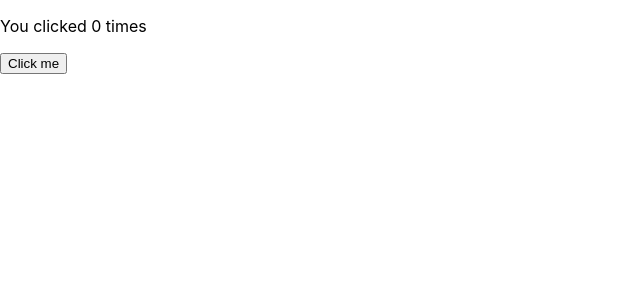
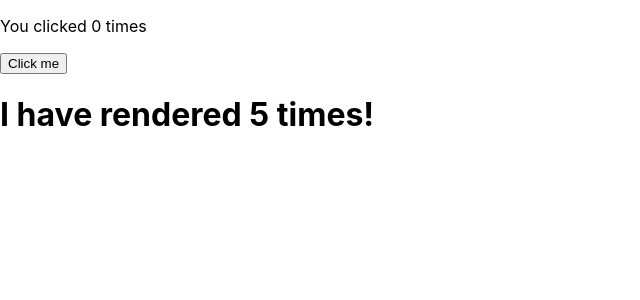
Before and after one commit to ajittupe2548/react-practice, a React (Create React App) app: page / in a window 1280 px wide. Shown: the top 300 px of the page, without its empty margins (0-640 px from the left). Built offline with nearby package versions, Linux system fonts and the light colour scheme.

Commit message:
Added : UseEffect with dependencies

```diff
--- a/src/App.js
+++ b/src/App.js
@@ -1,10 +1,12 @@
 import './App.css';
 import FHome from './Components/FHome';
+import UseEffectWithDependency from './Components/UseEffectWithDependency';
 
 function App() {
   return (
     <div className="App">
       <FHome/>
+      <UseEffectWithDependency />
     </div>
   );
 }
--- /dev/null
+++ b/src/Components/UseEffectWithDependency.js
@@ -0,0 +1,25 @@
+import React, { useState, useEffect } from 'react'
+
+function UseEffectWithDependency() {
+    const [count, setCount] = useState(0);
+
+    useEffect(() => {
+        let timer = setTimeout(() => {
+            setCount((count) => count + 1);
+        }, 1000);
+
+        // Will work as ComponentDidUnmount
+        return () => clearTimeout(timer)
+        //Runs on every render
+        // });
+        //Runs only on the first render
+        // },[]);
+        //Runs on the first render
+        //And any time any dependency value changes
+    }, [count]);
+
+
+    return <h1>I have rendered {count} times!</h1>;
+}
+
+export default UseEffectWithDependency;
```
